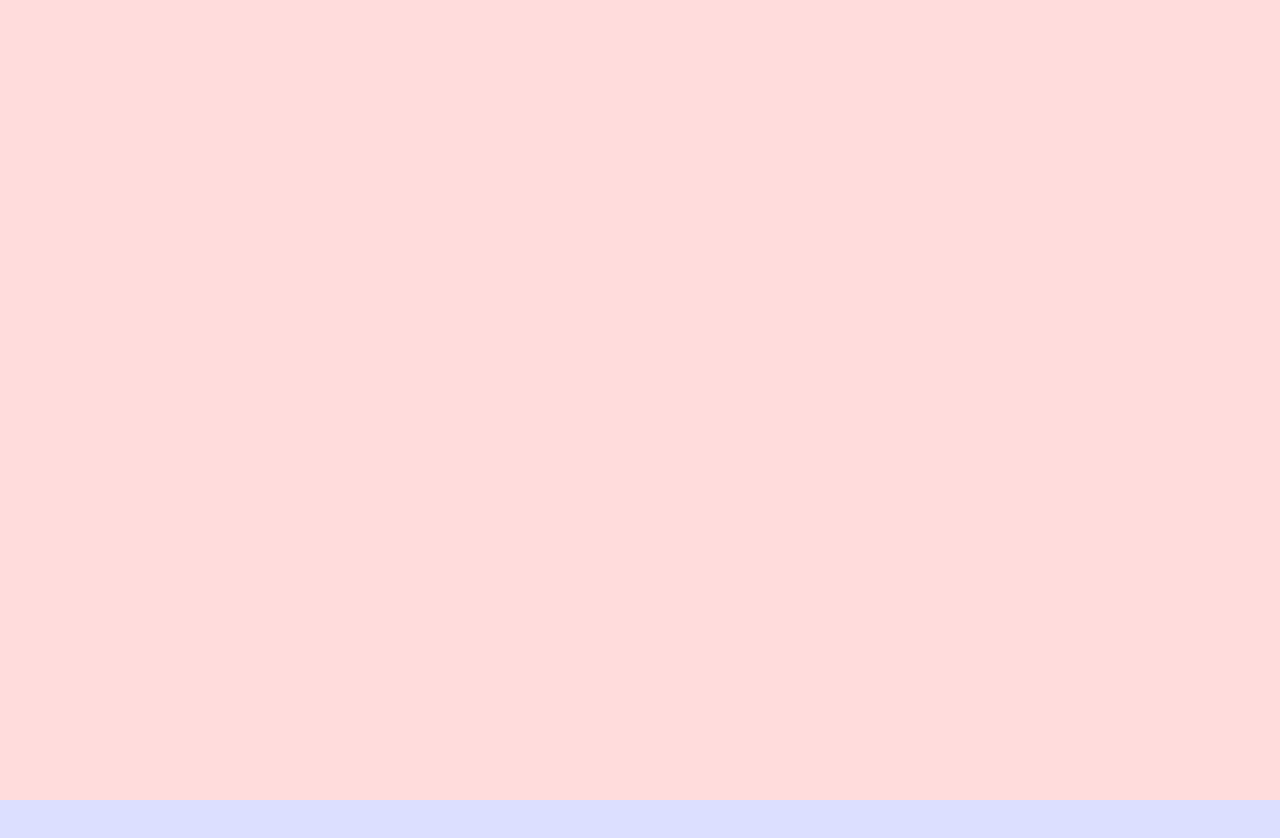
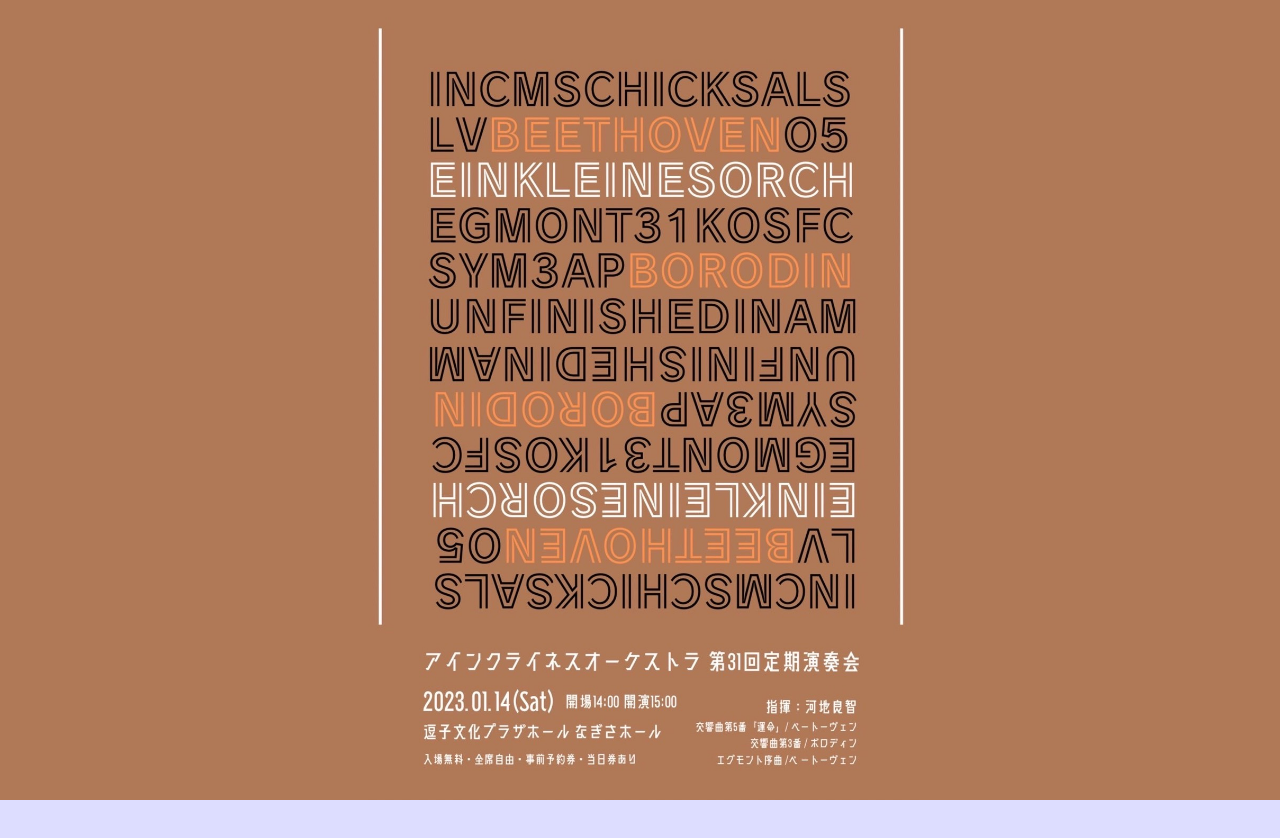
Before and after one commit to einkleines/einkleines.github.io, a plain HTML site: page index.html in a window 1280 px wide. Shown: the top 838 px of the page. Drawn offline with nearby package versions, Linux system fonts and the light colour scheme.

```diff
--- a/style.css
+++ b/style.css
@@ -14,7 +14,11 @@
     scroll-snap-align: start;
 }
 #one{
-    background-color: #FFDDDD;
+    background-image: url('/assets/poster.jpg');
+    background-size: contain;
+    background-repeat:no-repeat;
+    background-position: center center;
+    background-color: #B07957;
 }
 #two{
     background-color: #DDDDFF;
```
